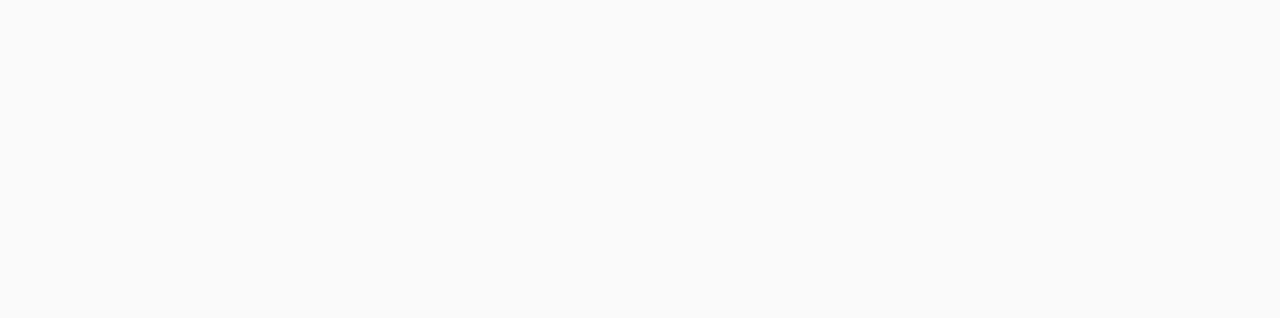
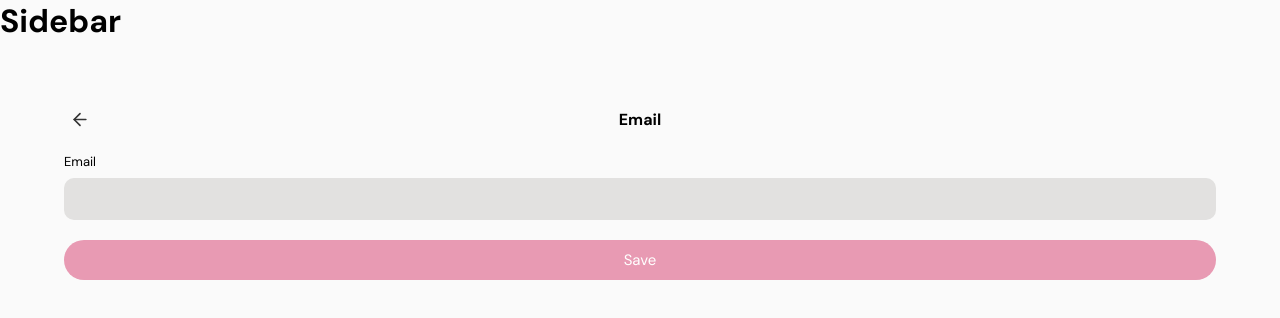
Before and after one commit to mirelalexy/blossom, a React (Vite) app in the folder frontend/: page /settings/account/email in a window 1280 px wide. Before the commit this address had no page. Shown: the top 318 px of the page. Built offline with nearby package versions, Linux system fonts and the light colour scheme.

Commit message:
feat(settings): add Email page

```diff
--- a/frontend/src/App.jsx
+++ b/frontend/src/App.jsx
@@ -23,6 +23,7 @@ import CurrencySettings from "./pages/settings/CurrencySettings"
 import { UserProvider } from "./store/UserStore"
 import Account from "./pages/settings/account/Account"
 import DisplayName from "./pages/settings/account/DisplayName"
+import Email from "./pages/settings/account/Email"
 
 function App() {
   return (
@@ -161,6 +162,14 @@ function App() {
                       </AppLayout>
                     }
                   />
+                  <Route
+                    path="/settings/account/email"
+                    element={
+                      <AppLayout>
+                        <Email />
+                      </AppLayout>
+                    }
+                  />
                   <Route path="login" element={<Login />} />
                 </Routes>
               </BrowserRouter>
--- a/frontend/src/pages/settings/account/Account.jsx
+++ b/frontend/src/pages/settings/account/Account.jsx
@@ -26,6 +26,7 @@ function Account() {
                     <SettingsItem
                         label="Email"
                         value={user.email}
+                        onClick={() => navigate("/settings/account/email")}
                     />
                 </SettingsCard>
             </Section>
--- /dev/null
+++ b/frontend/src/pages/settings/account/Email.jsx
@@ -0,0 +1,46 @@
+import { useNavigate } from "react-router-dom"
+import { useState } from "react"
+
+import { useUser } from "../../../store/UserStore"
+
+import PageHeader from "../../../components/ui/PageHeader"
+import Input from "../../../components/forms/Input"
+import Button from "../../../components/ui/Button"
+
+function Email() {
+    const navigate = useNavigate()
+    const { user, updateUser } = useUser()
+    const [email, setEmail] = useState(user.email)
+
+    function handleSave() {
+        e.preventDefault()
+
+        updateUser("email", email.trim().toLowerCase())
+        navigate(-1)
+    }
+
+    return (
+        <div className="settings-content">
+            <PageHeader title="Email" />
+
+            <form onSubmit={handleSave} className="form">
+                <Input
+                    label="Email"
+                    type="email"
+                    value={email}
+                    maxLength={30}
+                    onChange={(e) => setEmail(e.target.value)}
+                    required
+                />
+
+                <Button
+                    type="submit"
+                >
+                    Save
+                </Button>
+            </form>
+        </div>
+    )
+}
+
+export default Email
--- a/frontend/src/styles/global.css
+++ b/frontend/src/styles/global.css
@@ -29,3 +29,9 @@ button {
 h1, h2, h3, h4 {
     margin: 0;
 }
+
+.form {
+    display: flex;
+    flex-direction: column;
+    gap: 20px;
+}
--- a/frontend/src/styles/pages/AddTransaction.css
+++ b/frontend/src/styles/pages/AddTransaction.css
@@ -79,7 +79,7 @@ input[type="date"] {
     appearance: none;
 }
 
-input[type="text"], input[type="number"] {
+input[type="text"], input[type="number"], input[type="email"] {
     width: 100%;
     padding: 13px 12px;
     box-sizing: border-box;
```
